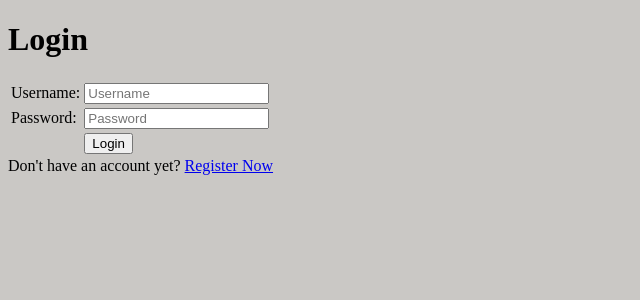
After one commit to JamesTumbelaka/james-bicycle-store, a Django app: page /login/ in a window 1280 px wide. The commit adds this page. Shown: the top 300 px of the page, without its empty margins (0-640 px from the left). Run offline with Django 4.2, Linux system fonts and the light colour scheme.

Commit message:
selesai parsial tugas 4

```diff
--- /dev/null
+++ b/main/templates/login.html
@@ -0,0 +1,45 @@
+{% extends 'base.html' %}
+
+{% block meta %}
+    <title>Login</title>
+{% endblock meta %}
+
+{% block content %}
+
+<div class = "login">
+
+    <h1>Login</h1>
+
+    <form method="POST" action="">
+        {% csrf_token %}
+        <table>
+            <tr>
+                <td>Username: </td>
+                <td><input type="text" name="username" placeholder="Username" class="form-control"></td>
+            </tr>
+
+            <tr>
+                <td>Password: </td>
+                <td><input type="password" name="password" placeholder="Password" class="form-control"></td>
+            </tr>
+
+            <tr>
+                <td></td>
+                <td><input class="btn login_btn" type="submit" value="Login"></td>
+            </tr>
+        </table>
+    </form>
+
+    {% if messages %}
+        <ul>
+            {% for message in messages %}
+                <li>{{ message }}</li>
+            {% endfor %}
+        </ul>
+    {% endif %}
+
+    Don't have an account yet? <a href="{% url 'main:register' %}">Register Now</a>
+
+</div>
+
+{% endblock content %}
--- a/main/urls.py
+++ b/main/urls.py
@@ -1,5 +1,8 @@
 from django.urls import path
-from main.views import show_main, create_product, show_xml, show_xml, show_json, show_xml_by_id, show_json_by_id, delete_product
+from main.views import show_main, create_product, delete_product
+from main.views import show_xml, show_json
+from main.views import show_xml_by_id, show_json_by_id
+from main.views import register, login_user, logout_user
 
 app_name = 'main'
 
@@ -11,5 +14,7 @@ urlpatterns = [
     path('xml/<int:id>/', show_xml_by_id, name='show_xml_by_id'),
     path('json/<int:id>/', show_json_by_id, name='show_json_by_id'),
     path('delete_product/<int:id>/', delete_product, name='delete_product'),
-
+    path('register/', register, name='register'),
+    path('login/', login_user, name='login'),
+    path('logout/', logout_user, name='logout'),
 ]
--- a/main/views.py
+++ b/main/views.py
@@ -5,7 +5,14 @@ from main.models import Product
 from django.urls import reverse
 from django.http import HttpResponse
 from django.core import serializers
+from django.contrib.auth.forms import UserCreationForm
+from django.contrib import messages
+from django.contrib.auth import authenticate, login
+from django.contrib.auth import logout
+from django.contrib.auth.decorators import login_required
+import datetime
 
+@login_required(login_url='/login')
 def show_main(request):
     products = Product.objects.all()
     total_items = Product.objects.count()
@@ -14,6 +21,7 @@ def show_main(request):
         'class': 'PBP E',
         'products': products,
         'total_items': total_items,
+        'last_login': request.COOKIES['last_login'],
     }
 
     return render(request, "main.html", context)
@@ -52,3 +60,36 @@ def delete_product(request, id):
         return redirect('main:show_main')
 
     return render(request, 'delete_product.html', {'product': product})
+
+def register(request):
+    form = UserCreationForm()
+
+    if request.method == "POST":
+        form = UserCreationForm(request.POST)
+        if form.is_valid():
+            form.save()
+            messages.success(request, 'Your account has been successfully created!')
+            return redirect('main:login')
+    context = {'form':form}
+    return render(request, 'register.html', context)
+
+def login_user(request):
+    if request.method == 'POST':
+        username = request.POST.get('username')
+        password = request.POST.get('password')
+        user = authenticate(request, username=username, password=password)
+        if user is not None:
+            login(request, user)
+            response = HttpResponseRedirect(reverse("main:show_main"))
+            response.set_cookie('last_login', str(datetime.datetime.now()))
+            return response
+        else:
+            messages.info(request, 'Sorry, incorrect username or password. Please try again.')
+    context = {}
+    return render(request, 'login.html', context)
+
+def logout_user(request):
+    logout(request)
+    response = HttpResponseRedirect(reverse('main:login'))
+    response.delete_cookie('last_login')
+    return response
```
Also changed, not shown: main/templates/main.html (+8 -0 lines), main/templates/register.html (added, +34 -0 lines), 2 other files.
